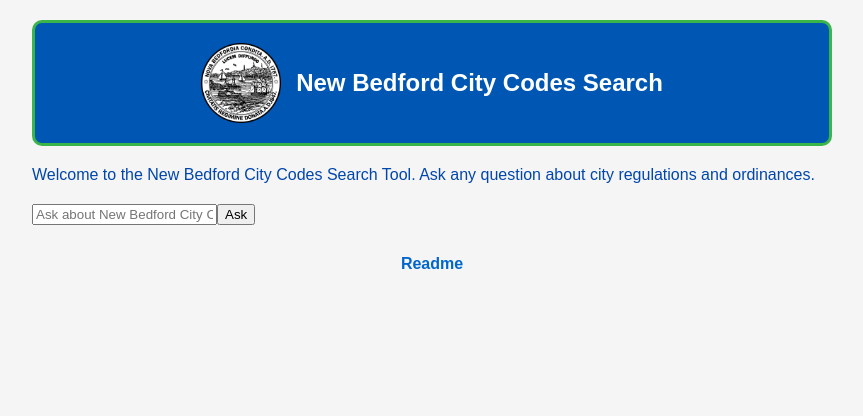
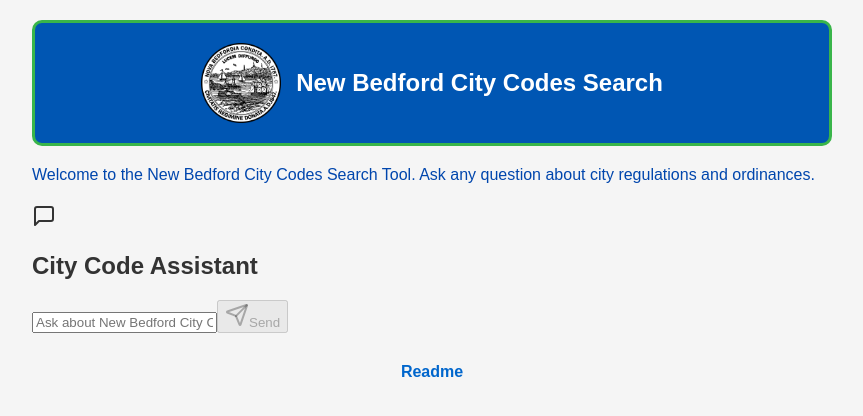
Before and after one commit to joe02740/NBCODES, a React (Create React App) app in the folder frontend/: page / in a window 1280 px wide. Shown: the top 416 px of the page, without its empty margins (208-1071 px from the left). Built offline with nearby package versions, Linux system fonts and the light colour scheme.

Commit message:
Updated react app api url

```diff
--- a/frontend/src/components/CityCodeChat.js
+++ b/frontend/src/components/CityCodeChat.js
@@ -1,16 +1,21 @@
 import React, { useState } from 'react';
+import { MessageSquare, Send } from 'lucide-react';
+
+const BACKEND_URL = process.env.REACT_APP_API_URL;
 
 const CityCodeChat = () => {
   const [message, setMessage] = useState('');
   const [response, setResponse] = useState('');
   const [isLoading, setIsLoading] = useState(false);
+  const [error, setError] = useState('');
 
   const handleSubmit = async (e) => {
     e.preventDefault();
     setIsLoading(true);
+    setError('');
 
     try {
-      const response = await fetch('http://localhost:5000/chat', {
+      const response = await fetch(`${BACKEND_URL}/chat`, {
         method: 'POST',
         headers: {
           'Content-Type': 'application/json',
@@ -18,18 +23,27 @@
         body: JSON.stringify({ message }),
       });
 
+      if (!response.ok) {
+        throw new Error('Failed to get response from server');
+      }
+
       const data = await response.json();
       setResponse(data.response);
     } catch (error) {
       console.error('Error:', error);
-      setResponse('Sorry, there was an error processing your request.');
+      setError('Sorry, there was an error processing your request. Please try again.');
     } finally {
       setIsLoading(false);
     }
   };
 
   return (
-    <div className="max-w-2xl mx-auto p-4">
+    <div className="max-w-3xl mx-auto p-4 bg-white rounded-lg shadow-lg">
+      <div className="flex items-center gap-2 mb-4 text-blue-600">
+        <MessageSquare className="w-6 h-6" />
+        <h2 className="text-xl font-semibold">City Code Assistant</h2>
+      </div>
+
       <form onSubmit={handleSubmit} className="mb-4">
         <div className="flex gap-2">
           <input
@@ -37,22 +51,34 @@
             value={message}
             onChange={(e) => setMessage(e.target.value)}
             placeholder="Ask about New Bedford City Codes..."
-            className="flex-grow p-2 border rounded"
+            className="flex-grow p-3 border rounded-lg focus:outline-none focus:ring-2 focus:ring-blue-500"
+            disabled={isLoading}
           />
           <button
             type="submit"
-            disabled={isLoading}
-            className="bg-blue-600 text-white px-4 py-2 rounded hover:bg-blue-700 disabled:bg-blue-300"
+            disabled={isLoading || !message.trim()}
+            className="bg-blue-600 text-white px-6 py-3 rounded-lg hover:bg-blue-700 disabled:bg-blue-300 flex items-center gap-2"
           >
-            {isLoading ? 'Loading...' : 'Ask'}
+            {isLoading ? (
+              <div className="h-5 w-5 border-2 border-white border-t-transparent rounded-full animate-spin" />
+            ) : (
+              <Send className="w-5 h-5" />
+            )}
+            {isLoading ? 'Loading...' : 'Send'}
           </button>
         </div>
       </form>
 
+      {error && (
+        <div className="p-4 bg-red-50 text-red-700 rounded-lg mb-4">
+          {error}
+        </div>
+      )}
+
       {response && (
-        <div className="mt-4 p-4 bg-gray-50 rounded shadow">
-          <h3 className="text-lg font-semibold mb-2">Response:</h3>
-          <p className="whitespace-pre-wrap">{response}</p>
+        <div className="mt-4 p-6 bg-gray-50 rounded-lg shadow-sm">
+          <h3 className="text-lg font-semibold mb-2 text-blue-800">Response:</h3>
+          <p className="whitespace-pre-wrap text-gray-700">{response}</p>
         </div>
       )}
     </div>
--- a/package.json
+++ b/package.json
@@ -1,5 +1,6 @@
 {
   "dependencies": {
+    "lucide-react": "^0.468.0",
     "react": "^19.0.0",
     "react-dom": "^19.0.0",
     "react-scripts": "^5.0.1"
```
Also changed, not shown: 1 other file (tests, documents, lock files or other folders).
